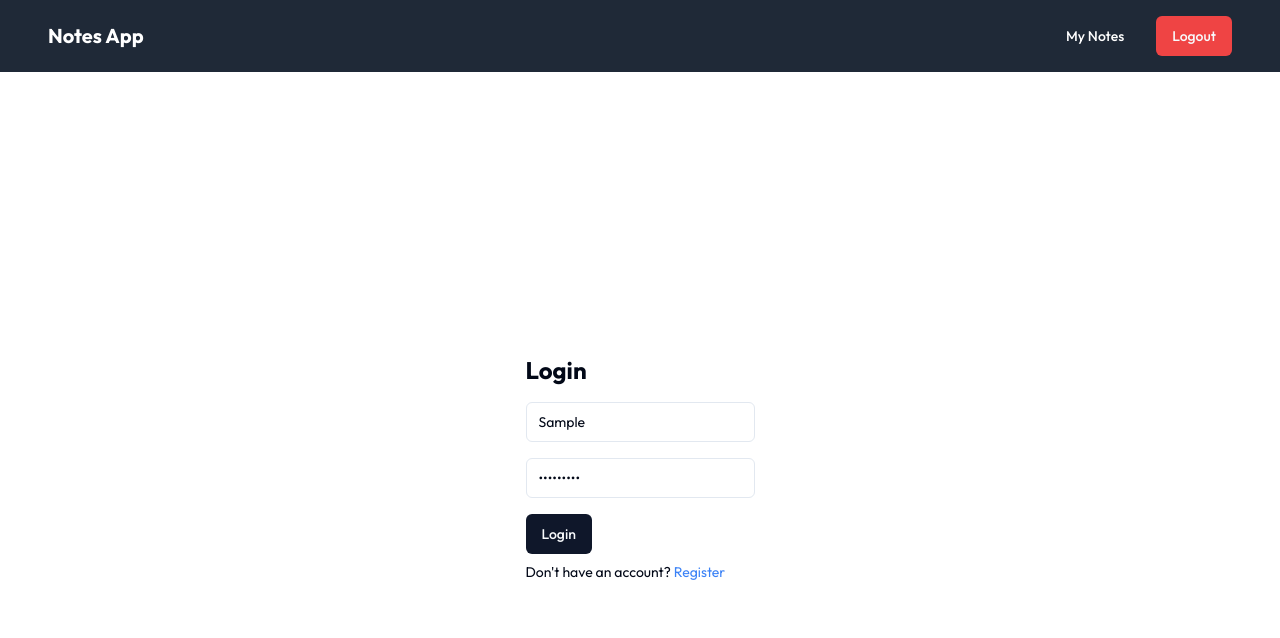
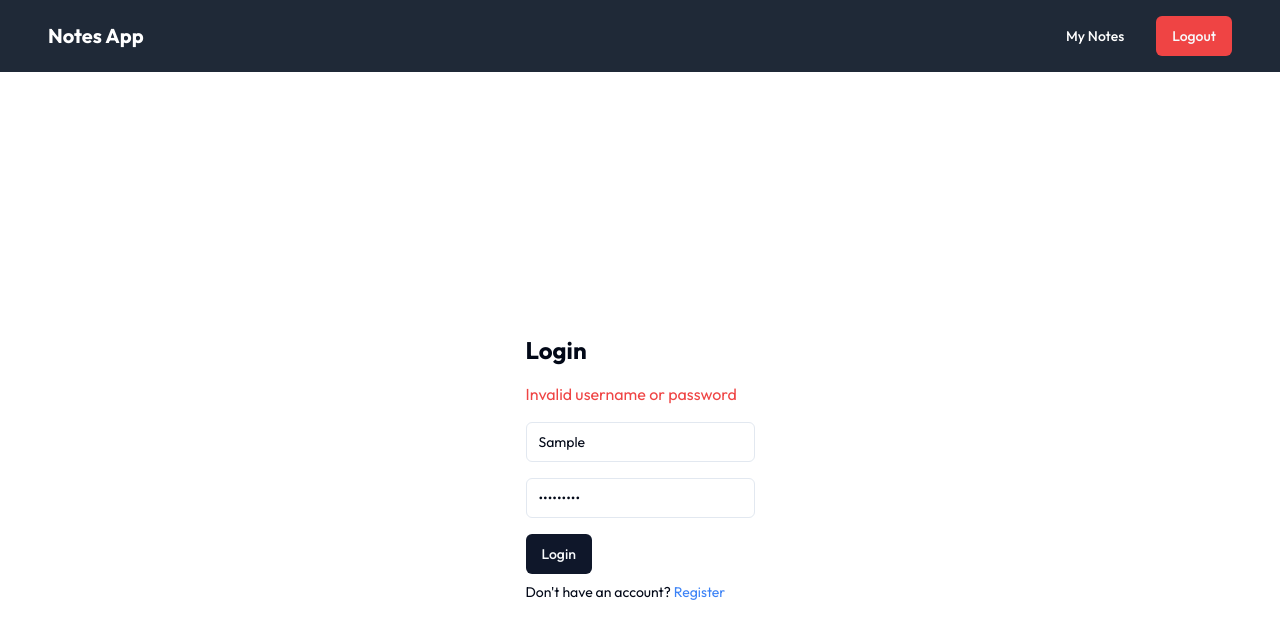
Before and after one commit to Nick-h4ck3r/permitech-assignment, a Next.js app: page /login in a window 1280 px wide. Both pictures are taken after typing "Sample", "Sample123" into the empty fields and a click on the button "Login". Shown: the top 638 px of the page. Built offline with nearby package versions, Linux system fonts and the light colour scheme; no server answers.

Commit message:
fix: login, register form error handle

```diff
--- a/components/LoginForm.tsx
+++ b/components/LoginForm.tsx
@@ -9,6 +9,7 @@ import { login, setAuthToken } from "@/lib/api";
 export function LoginForm() {
   const [username, setUsername] = useState("");
   const [password, setPassword] = useState("");
+  const [error, setError] = useState<string | null>(null);
   const router = useRouter();
 
   const handleSubmit = async (e: React.FormEvent) => {
@@ -19,6 +20,7 @@ export function LoginForm() {
       router.push("/notes");
     } catch (error) {
       console.error("Login failed:", error);
+      setError("Invalid username or password");
     }
   };
 
@@ -27,6 +29,7 @@ export function LoginForm() {
       onSubmit={handleSubmit}
       className="space-y-4"
     >
+      {error && <div className="text-red-500">{error}</div>}
       <Input
         type="text"
         placeholder="Username"
--- a/components/RegisterForm.tsx
+++ b/components/RegisterForm.tsx
@@ -9,6 +9,7 @@ import { register, setAuthToken } from "@/lib/api";
 export function RegisterForm() {
   const [username, setUsername] = useState("");
   const [password, setPassword] = useState("");
+  const [error, setError] = useState<string | null>(null);
   const router = useRouter();
 
   const handleSubmit = async (e: React.FormEvent) => {
@@ -19,6 +20,7 @@ export function RegisterForm() {
       router.push("/notes");
     } catch (error) {
       console.error("Registration failed:", error);
+      setError("Registration failed. Please try again.");
     }
   };
 
@@ -27,6 +29,7 @@ export function RegisterForm() {
       onSubmit={handleSubmit}
       className="space-y-4"
     >
+      {error && <div className="text-red-500">{error}</div>}
       <Input
         type="text"
         placeholder="Username"
```
